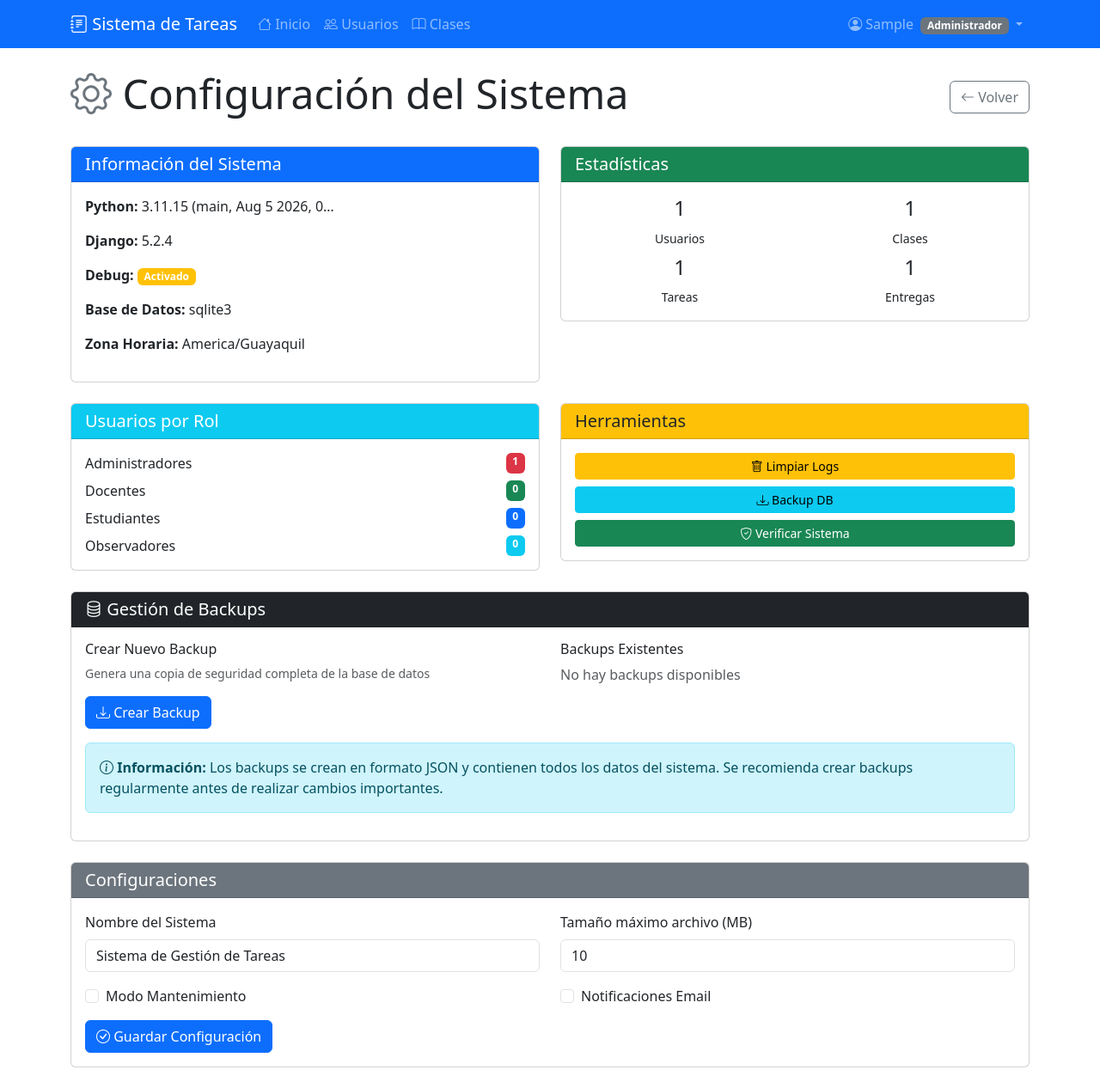
After one commit to lelardo/tasks_app, a Django app: page /admin-panel/config/ in a window 1280 px wide. The commit adds this page. Shown: the whole page at 86% size. Run offline with Django 5.2, Linux system fonts and the light colour scheme; a user stored in the database is signed in; tables that the repository leaves empty hold one stand-in row (values such as "Sample post").

Commit message:
implementación de backups y limpieza de logs por el admin

```diff
--- a/backend/taskproject/apptask/templates/apptask/admin/dashboard.html
+++ b/backend/taskproject/apptask/templates/apptask/admin/dashboard.html
@@ -169,10 +169,10 @@
                     </div>
                     <div class="col-md-4 mb-3">
                         <div class="d-grid">
-                            <button class="btn btn-outline-secondary btn-lg" onclick="alert('Configuración en desarrollo')">
+                            <a href="{% url 'admin_system_config' %}" class="btn btn-outline-secondary btn-lg">
                                 <i class="bi bi-gear"></i><br>
                                 Configuración
-                            </button>
+                            </a>
                         </div>
                     </div>
                 </div>
--- /dev/null
+++ b/backend/taskproject/apptask/templates/apptask/admin/system_config.html
@@ -0,0 +1,278 @@
+{% extends 'apptask/base.html' %}
+{% block title %}Configuración del Sistema{% endblock %}
+
+{% block content %}
+<div class="row">
+    <div class="col-12">
+        <div class="d-flex justify-content-between align-items-center mb-4">
+            <h1 class="display-5">
+                <i class="bi bi-gear text-secondary"></i> Configuración del Sistema
+            </h1>
+            <a href="{% url 'admin_dashboard' %}" class="btn btn-outline-secondary">
+                <i class="bi bi-arrow-left"></i> Volver
+            </a>
+        </div>
+    </div>
+</div>
+
+<!-- Información del Sistema -->
+<div class="row mb-4">
+    <div class="col-md-6">
+        <div class="card">
+            <div class="card-header bg-primary text-white">
+                <h5 class="mb-0">Información del Sistema</h5>
+            </div>
+            <div class="card-body">
+                <p><strong>Python:</strong> {{ system_info.python_version|truncatechars:30 }}</p>
+                <p><strong>Django:</strong> {{ system_info.django_version|default:"5.2.4" }}</p>
+                <p><strong>Debug:</strong>
+                    {% if system_info.debug_mode %}
+                        <span class="badge bg-warning">Activado</span>
+                    {% else %}
+                        <span class="badge bg-success">Desactivado</span>
+                    {% endif %}
+                </p>
+                <p><strong>Base de Datos:</strong> {{ system_info.database_engine|cut:"django.db.backends." }}</p>
+                <p><strong>Zona Horaria:</strong> {{ system_info.time_zone }}</p>
+            </div>
+        </div>
+    </div>
+
+    <div class="col-md-6">
+        <div class="card">
+            <div class="card-header bg-success text-white">
+                <h5 class="mb-0">Estadísticas</h5>
+            </div>
+            <div class="card-body">
+                <div class="row text-center">
+                    <div class="col-6 mb-2">
+                        <h4>{{ stats.total_users }}</h4>
+                        <small>Usuarios</small>
+                    </div>
+                    <div class="col-6 mb-2">
+                        <h4>{{ stats.total_classes }}</h4>
+                        <small>Clases</small>
+                    </div>
+                    <div class="col-6">
+                        <h4>{{ stats.total_tasks }}</h4>
+                        <small>Tareas</small>
+                    </div>
+                    <div class="col-6">
+                        <h4>{{ stats.total_deliveries }}</h4>
+                        <small>Entregas</small>
+                    </div>
+                </div>
+            </div>
+        </div>
+    </div>
+</div>
+
+<!-- Usuarios por Rol -->
+<div class="row mb-4">
+    <div class="col-md-6">
+        <div class="card">
+            <div class="card-header bg-info text-white">
+                <h5 class="mb-0">Usuarios por Rol</h5>
+            </div>
+            <div class="card-body">
+                <div class="d-flex justify-content-between mb-2">
+                    <span>Administradores</span>
+                    <span class="badge bg-danger">{{ roles_stats.admins }}</span>
+                </div>
+                <div class="d-flex justify-content-between mb-2">
+                    <span>Docentes</span>
+                    <span class="badge bg-success">{{ roles_stats.teachers }}</span>
+                </div>
+                <div class="d-flex justify-content-between mb-2">
+                    <span>Estudiantes</span>
+                    <span class="badge bg-primary">{{ roles_stats.students }}</span>
+                </div>
+                <div class="d-flex justify-content-between">
+                    <span>Observadores</span>
+                    <span class="badge bg-info">{{ roles_stats.observers }}</span>
+                </div>
+            </div>
+        </div>
+    </div>
+
+    <div class="col-md-6">
+        <div class="card">
+            <div class="card-header bg-warning text-dark">
+                <h5 class="mb-0">Herramientas</h5>
+            </div>
+            <div class="card-body">
+                <div class="d-grid gap-2">
+                    {% if log_info.log_file_exists %}
+                        <form method="post" class="d-inline">
+                            {% csrf_token %}
+                            <input type="hidden" name="action" value="clear_logs">
+                            <button type="submit" class="btn btn-warning btn-sm w-100"
+                                    onclick="return confirm('¿Limpiar logs del sistema?')">
+                                <i class="bi bi-trash"></i> Limpiar Logs
+                            </button>
+                        </form>
+                    {% endif %}
+
+                    <form method="post" class="d-inline">
+                        {% csrf_token %}
+                        <input type="hidden" name="action" value="backup_db">
+                        <button type="submit" class="btn btn-info btn-sm w-100">
+                            <i class="bi bi-download"></i> Backup DB
+                        </button>
+                    </form>
+
+                    <button class="btn btn-success btn-sm w-100" onclick="checkSystem()">
+                        <i class="bi bi-shield-check"></i> Verificar Sistema
+                    </button>
+                </div>
+            </div>
+        </div>
+    </div>
+</div>
+<!-- Agregar después de la sección "Usuarios por Rol" y antes de "Configuraciones Básicas" -->
+
+<!-- Gestión de Backups -->
+<div class="row mb-4">
+    <div class="col-12">
+        <div class="card">
+            <div class="card-header bg-dark text-white">
+                <h5 class="mb-0">
+                    <i class="bi bi-database"></i> Gestión de Backups
+                </h5>
+            </div>
+            <div class="card-body">
+                <div class="row">
+                    <div class="col-md-6">
+                        <h6>Crear Nuevo Backup</h6>
+                        <p class="text-muted small">Genera una copia de seguridad completa de la base de datos</p>
+                        <form method="post" class="d-inline">
+                            {% csrf_token %}
+                            <input type="hidden" name="action" value="backup_db">
+                            <button type="submit" class="btn btn-primary"
+                                    onclick="return confirm('¿Crear backup de la base de datos?')">
+                                <i class="bi bi-download"></i> Crear Backup
+                            </button>
+                        </form>
+                    </div>
+
+                    <div class="col-md-6">
+                        <h6>Backups Existentes</h6>
+                        {% if backup_info.backup_files %}
+                            <div class="table-responsive" style="max-height: 200px; overflow-y: auto;">
+                                <table class="table table-sm">
+                                    <thead>
+                                        <tr>
+                                            <th>Archivo</th>
+                                            <th>Tamaño</th>
+                                            <th>Fecha</th>
+                                            <th>Acción</th>
+                                        </tr>
+                                    </thead>
+                                    <tbody>
+                                        {% for backup in backup_info.backup_files %}
+                                        <tr>
+                                            <td>{{ backup.filename|truncatechars:20 }}</td>
+                                            <td>{{ backup.size|filesizeformat }}</td>
+                                            <td>{{ backup.date|date:"d/m H:i" }}</td>
+                                            <td>
+                                                <a href="{% url 'admin_download_backup' backup.filename %}"
+                                                   class="btn btn-sm btn-outline-success">
+                                                    <i class="bi bi-download"></i>
+                                                </a>
+                                            </td>
+                                        </tr>
+                                        {% endfor %}
+                                    </tbody>
+                                </table>
+                            </div>
+                        {% else %}
+                            <p class="text-muted">No hay backups disponibles</p>
+                        {% endif %}
+                    </div>
+                </div>
+
+                <div class="alert alert-info mt-3">
+                    <i class="bi bi-info-circle"></i>
+                    <strong>Información:</strong> Los backups se crean en formato JSON y contienen todos los datos del sistema.
+                    Se recomienda crear backups regularmente antes de realizar cambios importantes.
+                </div>
+            </div>
+        </div>
+    </div>
+</div>
+<!-- Configuraciones Básicas -->
+<div class="row">
+    <div class="col-12">
+        <div class="card">
+            <div class="card-header bg-secondary text-white">
+                <h5 class="mb-0">Configuraciones</h5>
+            </div>
+            <div class="card-body">
+                <form method="post">
+                    {% csrf_token %}
+                    <input type="hidden" name="action" value="update_settings">
+
+                    <div class="row">
+                        <div class="col-md-6">
+                            <div class="mb-3">
+                                <label for="site_name" class="form-label">Nombre del Sistema</label>
+                                <input type="text" class="form-control" id="site_name" name="site_name"
+                                       value="Sistema de Gestión de Tareas">
+                            </div>
+                        </div>
+                        <div class="col-md-6">
+                            <div class="mb-3">
+                                <label for="max_file_size" class="form-label">Tamaño máximo archivo (MB)</label>
+                                <input type="number" class="form-control" id="max_file_size" name="max_file_size"
+                                       value="10" min="1" max="100">
+                            </div>
+                        </div>
+                    </div>
+
+                    <div class="row">
+                        <div class="col-md-6">
+                            <div class="form-check mb-3">
+                                <input class="form-check-input" type="checkbox" id="maintenance_mode" name="maintenance_mode">
+                                <label class="form-check-label" for="maintenance_mode">
+                                    Modo Mantenimiento
+                                </label>
+                            </div>
+                        </div>
+                        <div class="col-md-6">
+                            <div class="form-check mb-3">
+                                <input class="form-check-input" type="checkbox" id="email_notifications" name="email_notifications">
+                                <label class="form-check-label" for="email_notifications">
+                                    Notificaciones Email
+                                </label>
+                            </div>
+                        </div>
+                    </div>
+
+                    <button type="submit" class="btn btn-primary">
+                        <i class="bi bi-check-circle"></i> Guardar Configuración
+                    </button>
+                </form>
+            </div>
+        </div>
+    </div>
+</div>
+
+<script>
+    function checkSystem() {
+        const checks = [
+            'Base de datos: OK',
+            'Archivos estáticos: OK',
+            'Configuración: OK',
+            'Conexión: OK',
+            'Backups: {{ backup_info.backup_count }} disponibles'
+        ];
+        alert('Verificación del sistema:\n\n' + checks.join('\n'));
+    }
+
+    function downloadBackup(filename) {
+        if(confirm('¿Descargar backup: ' + filename + '?')) {
+            window.location.href = '/admin-panel/backup/download/' + filename;
+        }
+    }
+    </script>
+{% endblock %}
--- a/backend/taskproject/apptask/urls.py
+++ b/backend/taskproject/apptask/urls.py
@@ -15,6 +15,8 @@ urlpatterns = [
     path('admin-panel/users/', views.admin_user_list, name='admin_user_list'),
     path('admin-panel/users/create/', views.admin_user_create, name='admin_user_create'),
     path('admin-panel/classes/', views.admin_class_list, name='admin_class_list'),
+    path('admin-panel/config/', views.admin_system_config, name='admin_system_config'),
+    path('admin-panel/backup/download/<str:filename>/', views.admin_download_backup, name='admin_download_backup'),  # Nueva URL
     #path('admin-panel/classes/create/', views.admin_class_create, name='admin_class_create'),
 
     # === URLs PARA DOCENTES ===
--- a/backend/taskproject/apptask/views.py
+++ b/backend/taskproject/apptask/views.py
@@ -569,6 +569,196 @@ def admin_class_delete(request, class_id):
 
     return redirect('admin_class_list')
 
+
+@login_required
+@user_passes_test(admin_required)
+def admin_system_config(request):
+    """Configuración del sistema (solo admin)"""
+    from django.conf import settings
+    from django.core.management import call_command
+    import os
+    import sys
+    from datetime import datetime
+    import json
+
+    if request.method == 'POST':
+        action = request.POST.get('action')
+
+        if action == 'clear_logs':
+            try:
+                log_files = ['django.log', 'error.log', 'access.log']
+                cleared_files = []
+
+                for log_file in log_files:
+                    log_path = os.path.join(settings.BASE_DIR, log_file)
+                    if os.path.exists(log_path):
+                        with open(log_path, 'w') as f:
+                            f.write('')
+                        cleared_files.append(log_file)
+
+                if cleared_files:
+                    messages.success(request, f'Logs limpiados: {", ".join(cleared_files)}')
+                else:
+                    messages.info(request, 'No se encontraron archivos de log.')
+            except Exception as e:
+                messages.error(request, f'Error al limpiar logs: {str(e)}')
+
+        elif action == 'backup_db':
+            try:
+                # Crear directorio de backups
+                backup_dir = os.path.join(settings.BASE_DIR, 'backups')
+                os.makedirs(backup_dir, exist_ok=True)
+
+                # Crear nombre del archivo con timestamp
+                timestamp = datetime.now().strftime('%Y%m%d_%H%M%S')
+                backup_filename = f'backup_{timestamp}.json'
+                backup_path = os.path.join(backup_dir, backup_filename)
+
+                # Crear el backup usando dumpdata
+                with open(backup_path, 'w', encoding='utf-8') as backup_file:
+                    call_command('dumpdata',
+                               '--natural-foreign',
+                               '--natural-primary',
+                               '--indent=2',
+                               stdout=backup_file)
+
+                # Verificar que el archivo se creó correctamente
+                if os.path.exists(backup_path):
+                    file_size = os.path.getsize(backup_path)
+                    file_size_mb = file_size / (1024 * 1024)
+
+                    messages.success(request,
+                        f'Backup creado exitosamente: {backup_filename} ({file_size_mb:.2f} MB)')
+                else:
+                    messages.error(request, 'Error: No se pudo crear el archivo de backup.')
+
+            except Exception as e:
+                messages.error(request, f'Error al crear backup: {str(e)}')
+
+        elif action == 'update_settings':
+            # Actualizar configuraciones
+            messages.success(request, 'Configuraciones actualizadas exitosamente.')
+
+        return redirect('admin_system_config')
+
+    # Obtener información del sistema
+    system_info = {
+        'python_version': sys.version,
+        'django_version': '5.2.4',
+        'debug_mode': settings.DEBUG,
+        'database_engine': settings.DATABASES['default']['ENGINE'],
+        'time_zone': settings.TIME_ZONE,
+        'language_code': settings.LANGUAGE_CODE,
+        'installed_apps_count': len(settings.INSTALLED_APPS),
+        'secret_key_set': bool(settings.SECRET_KEY),
+    }
+
+    # Estadísticas del sistema
+    stats = {
+        'total_users': User.objects.count(),
+        'active_users': User.objects.filter(is_active=True).count(),
+        'total_classes': SchoolClass.objects.count(),
+        'total_tasks': Task.objects.count(),
+        'total_deliveries': Delivery.objects.count(),
+    }
+
+    # Información de logs
+    log_info = {'log_file_exists': False}
+    try:
+        log_file = os.path.join(settings.BASE_DIR, 'django.log')
+        if os.path.exists(log_file):
+            log_info['log_file_exists'] = True
+            log_info['log_file_size'] = os.path.getsize(log_file)
+    except Exception as e:
+        log_info['error'] = str(e)
+
+    # Usuarios por rol
+    roles_stats = {
+        'admins': User.objects.filter(role='admin').count(),
+        'teachers': User.objects.filter(role='teacher').count(),
+        'students': User.objects.filter(role='student').count(),
+        'observers': User.objects.filter(role='observer').count(),
+    }
+
+    # Información de backups
+    backup_info = {
+        'backup_files': [],
+        'backup_count': 0,
+        'backup_total_size': 0
+    }
+
+    try:
+        backup_dir = os.path.join(settings.BASE_DIR, 'backups')
+        if os.path.exists(backup_dir):
+            backup_files = []
+            for filename in os.listdir(backup_dir):
+                if filename.endswith('.json'):
+                    file_path = os.path.join(backup_dir, filename)
+                    file_stat = os.stat(file_path)
+                    backup_files.append({
+                        'filename': filename,
+                        'size': file_stat.st_size,
+                        'date': datetime.fromtimestamp(file_stat.st_mtime),
+                        'path': file_path
+                    })
+
+            # Ordenar por fecha (más reciente primero)
+            backup_files.sort(key=lambda x: x['date'], reverse=True)
+
+            backup_info['backup_files'] = backup_files
+            backup_info['backup_count'] = len(backup_files)
+            backup_info['backup_total_size'] = sum(f['size'] for f in backup_files)
+    except Exception as e:
+        backup_info['error'] = str(e)
+
+    # Actividad reciente
+    recent_activity = {
+        'recent_users': User.objects.order_by('-date_joined')[:5],
+        'recent_tasks': Task.objects.order_by('-created_at')[:5],
+        'recent_deliveries': Delivery.objects.order_by('-date')[:5],
+    }
+
+    context = {
+        'system_info': system_info,
+        'stats': stats,
+        'log_info': log_info,
+        'roles_stats': roles_stats,
+        'backup_info': backup_info,
+        'recent_activity': recent_activity,
+    }
+
+    return render(request, 'apptask/admin/system_config.html', context)
+
+@login_required
+@user_passes_test(admin_required)
+def admin_download_backup(request, filename):
+    """Descargar archivo de backup"""
+    from django.http import HttpResponse, Http404
+    from django.conf import settings
+    import os
+    import mimetypes
+
+    # Verificar que el archivo existe y es seguro
+    backup_dir = os.path.join(settings.BASE_DIR, 'backups')
+    file_path = os.path.join(backup_dir, filename)
+
+    # Verificar que el archivo existe y está en el directorio correcto
+    if not os.path.exists(file_path) or not file_path.startswith(backup_dir):
+        raise Http404("Archivo no encontrado")
+
+    # Verificar que es un archivo JSON
+    if not filename.endswith('.json'):
+        raise Http404("Archivo no válido")
+
+    try:
+        with open(file_path, 'rb') as backup_file:
+            response = HttpResponse(backup_file.read(), content_type='application/json')
+            response['Content-Disposition'] = f'attachment; filename="{filename}"'
+            return response
+    except Exception as e:
+        messages.error(request, f'Error al descargar backup: {str(e)}')
+        return redirect('admin_system_config')
+
 # === GESTIÓN DE TAREAS (SOLO DOCENTES) ===
 @login_required
 @user_passes_test(teacher_required)
```
